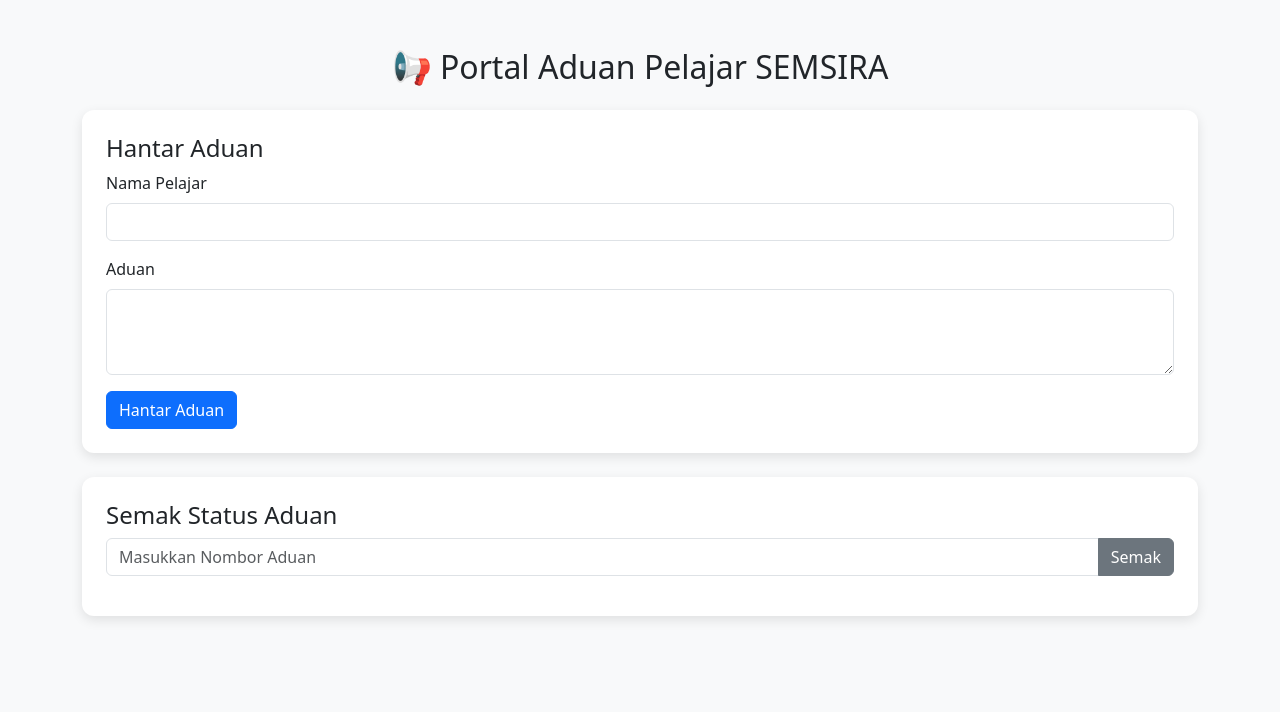
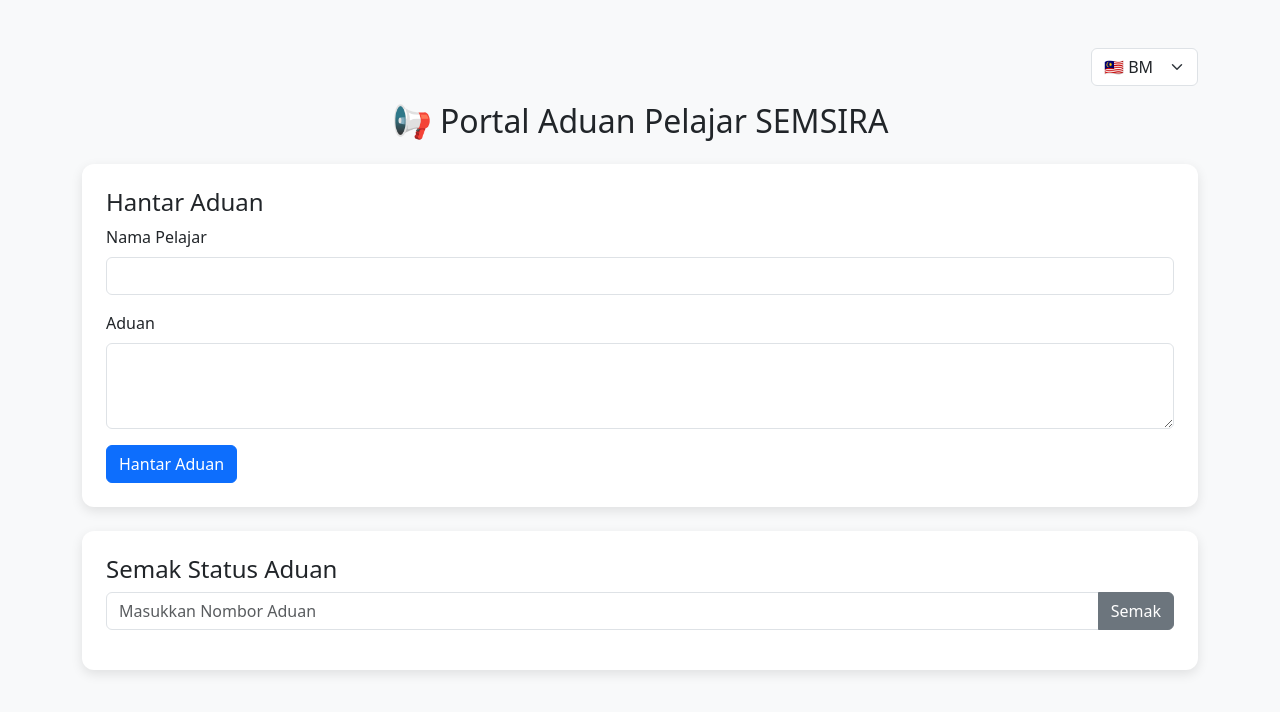
Before and after one commit to adam007-bit/PORTAL-E-ADUAN-MPP, a plain HTML site: page index.html in a window 1280 px wide. Drawn offline with nearby package versions, Linux system fonts and the light colour scheme.

Commit message:
Update index.html

```diff
--- a/index.html
+++ b/index.html
@@ -13,31 +13,40 @@
 </head>
 <body>
 <div class="container py-5">
-  <h2 class="text-center mb-4">📢 Portal Aduan Pelajar SEMSIRA</h2>
+  <!-- Language Selector -->
+  <div class="text-end mb-3">
+    <select id="languageSwitcher" class="form-select w-auto d-inline">
+      <option value="ms">🇲🇾 BM</option>
+      <option value="en">🇬🇧 EN</option>
+      <option value="zh">🇨🇳 中文</option>
+    </select>
+  </div>
+
+  <h2 id="title" class="text-center mb-4">📢 Portal Aduan Pelajar SEMSIRA</h2>
 
   <!-- Hantar Aduan -->
   <div class="card p-4 mb-4">
-    <h4>Hantar Aduan</h4>
+    <h4 id="sendComplaintTitle">Hantar Aduan</h4>
     <form id="aduanForm">
       <div class="mb-3">
-        <label class="form-label">Nama Pelajar</label>
+        <label id="labelName" class="form-label">Nama Pelajar</label>
         <input type="text" id="nama" class="form-control" required>
       </div>
       <div class="mb-3">
-        <label class="form-label">Aduan</label>
+        <label id="labelComplaint" class="form-label">Aduan</label>
         <textarea id="aduan" class="form-control" rows="3" required></textarea>
       </div>
-      <button type="submit" class="btn btn-primary">Hantar Aduan</button>
+      <button id="btnSubmit" type="submit" class="btn btn-primary">Hantar Aduan</button>
     </form>
     <div id="successMsg" class="alert alert-success mt-3"></div>
   </div>
 
   <!-- Semak Status -->
   <div class="card p-4">
-    <h4>Semak Status Aduan</h4>
+    <h4 id="checkStatusTitle">Semak Status Aduan</h4>
     <div class="input-group mb-3">
       <input type="text" id="checkId" class="form-control" placeholder="Masukkan Nombor Aduan">
-      <button class="btn btn-secondary" onclick="checkStatus()">Semak</button>
+      <button id="btnCheck" class="btn btn-secondary" onclick="checkStatus()">Semak</button>
     </div>
     <div id="statusResult" class="alert alert-info" style="display:none;"></div>
   </div>
@@ -46,6 +55,77 @@
 <script>
 let aduanList = JSON.parse(localStorage.getItem("aduanList") || "[]");
 
+// Translation dictionary
+const translations = {
+  ms: {
+    title: "📢 Portal Aduan Pelajar SEMSIRA",
+    sendComplaintTitle: "Hantar Aduan",
+    labelName: "Nama Pelajar",
+    labelComplaint: "Aduan",
+    btnSubmit: "Hantar Aduan",
+    checkStatusTitle: "Semak Status Aduan",
+    placeholderCheck: "Masukkan Nombor Aduan",
+    btnCheck: "Semak",
+    success: id => `✅ Aduan berjaya dihantar! Nombor Aduan anda: <strong>${id}</strong>`,
+    notFound: "❌ Nombor aduan tidak dijumpai!",
+    statusLabel: "Status",
+    dateLabel: "Tarikh",
+    noteLabel: "Nota"
+  },
+  en: {
+    title: "📢 SEMSIRA Student Complaint Portal",
+    sendComplaintTitle: "Submit Complaint",
+    labelName: "Student Name",
+    labelComplaint: "Complaint",
+    btnSubmit: "Submit",
+    checkStatusTitle: "Check Complaint Status",
+    placeholderCheck: "Enter Complaint ID",
+    btnCheck: "Check",
+    success: id => `✅ Complaint submitted successfully! Your Complaint ID: <strong>${id}</strong>`,
+    notFound: "❌ Complaint ID not found!",
+    statusLabel: "Status",
+    dateLabel: "Date",
+    noteLabel: "Note"
+  },
+  zh: {
+    title: "📢 SEMSIRA 学生投诉门户",
+    sendComplaintTitle: "提交投诉",
+    labelName: "学生姓名",
+    labelComplaint: "投诉内容",
+    btnSubmit: "提交",
+    checkStatusTitle: "查询投诉状态",
+    placeholderCheck: "输入投诉编号",
+    btnCheck: "查询",
+    success: id => `✅ 投诉已成功提交！您的投诉编号是：<strong>${id}</strong>`,
+    notFound: "❌ 未找到投诉编号！",
+    statusLabel: "状态",
+    dateLabel: "日期",
+    noteLabel: "备注"
+  }
+};
+
+// Current language
+let currentLang = "ms";
+
+// Apply translation
+function applyTranslation() {
+  const t = translations[currentLang];
+  document.getElementById("title").innerText = t.title;
+  document.getElementById("sendComplaintTitle").innerText = t.sendComplaintTitle;
+  document.getElementById("labelName").innerText = t.labelName;
+  document.getElementById("labelComplaint").innerText = t.labelComplaint;
+  document.getElementById("btnSubmit").innerText = t.btnSubmit;
+  document.getElementById("checkStatusTitle").innerText = t.checkStatusTitle;
+  document.getElementById("checkId").placeholder = t.placeholderCheck;
+  document.getElementById("btnCheck").innerText = t.btnCheck;
+}
+
+document.getElementById("languageSwitcher").addEventListener("change", function() {
+  currentLang = this.value;
+  applyTranslation();
+});
+
+// Form submit
 document.getElementById("aduanForm").addEventListener("submit", function(e){
   e.preventDefault();
   const nama = document.getElementById("nama").value;
@@ -57,7 +137,7 @@ document.getElementById("aduanForm").addEventListener("submit", function(e){
 
   const msg = document.getElementById("successMsg");
   msg.style.display="block";
-  msg.innerHTML = `✅ Aduan berjaya dihantar! Nombor Aduan anda: <strong>${id}</strong>`;
+  msg.innerHTML = translations[currentLang].success(id);
 
   document.getElementById("aduanForm").reset();
 });
@@ -67,18 +147,22 @@ function checkStatus(){
   const result = document.getElementById("statusResult");
   const aduan = aduanList.find(a=>a.id===id);
   if(aduan){
+    const t = translations[currentLang];
     result.style.display="block";
     result.className="alert alert-info";
     result.innerHTML = `<strong>ID:</strong> ${aduan.id}<br>
-                        <strong>Status:</strong> ${aduan.status}<br>
-                        <strong>Tarikh:</strong> ${aduan.tarikh}<br>
-                        <strong>Nota:</strong> ${aduan.nota||"-"}`;
+                        <strong>${t.statusLabel}:</strong> ${aduan.status}<br>
+                        <strong>${t.dateLabel}:</strong> ${aduan.tarikh}<br>
+                        <strong>${t.noteLabel}:</strong> ${aduan.nota||"-"}`;
   } else {
     result.style.display="block";
     result.className="alert alert-danger";
-    result.innerText = "❌ Nombor aduan tidak dijumpai!";
+    result.innerText = translations[currentLang].notFound;
   }
 }
+
+// Apply default language on load
+applyTranslation();
 </script>
 </body>
 </html>
```
